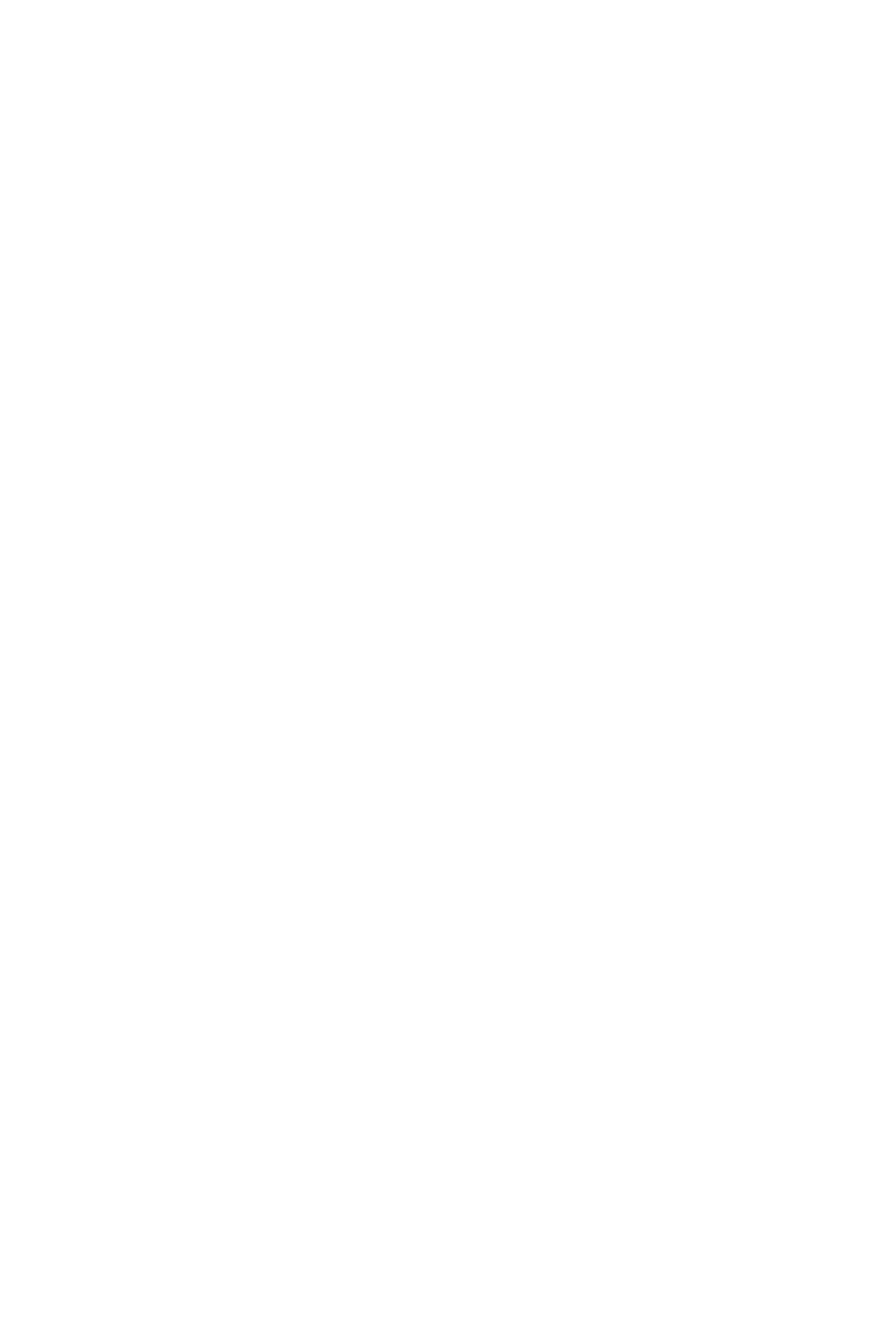
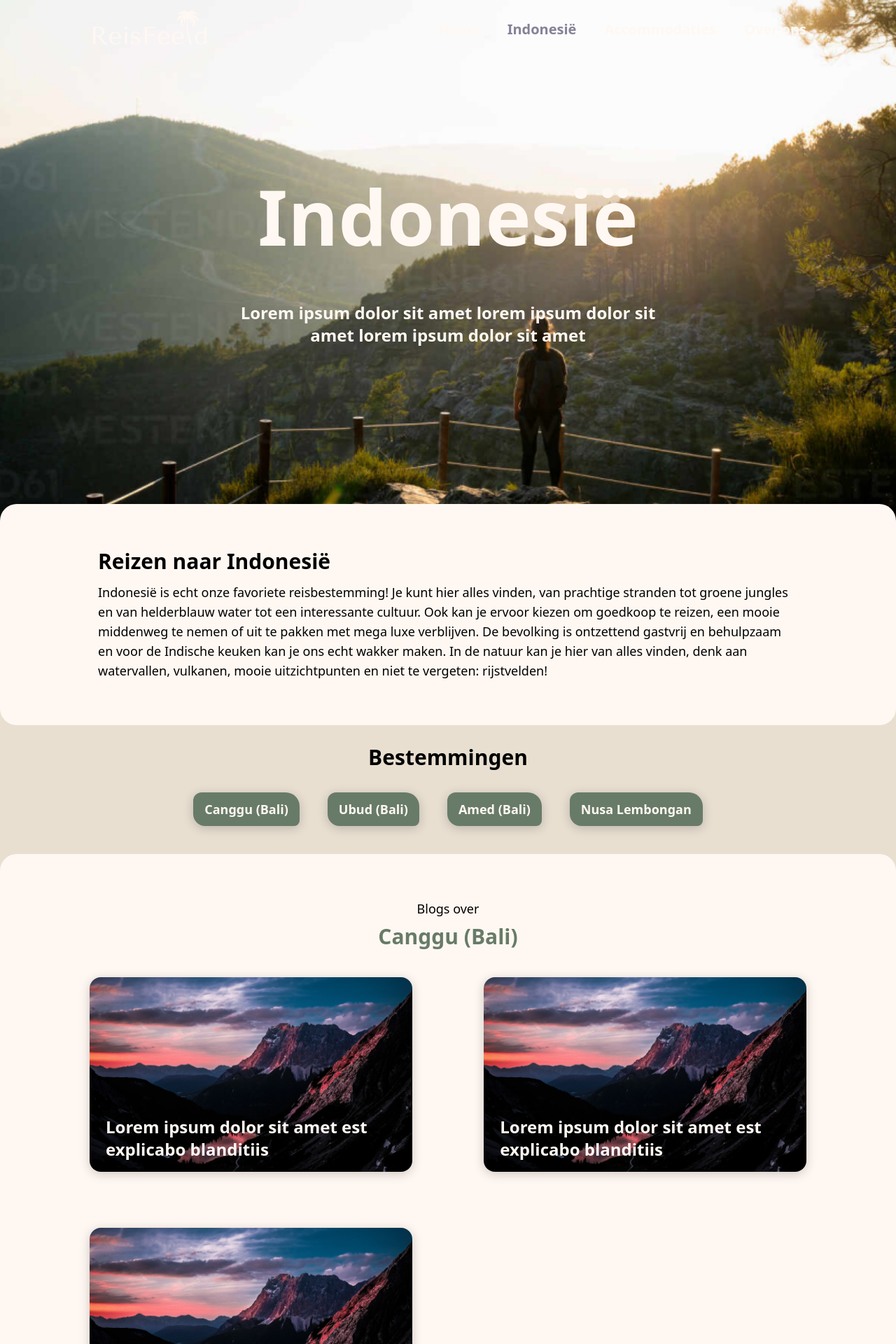
Before and after one commit to dannyfrelink/affiliate-blog, a React (Create React App) app: page /indonesie in a window 1280 px wide. Before the commit this address had no page. Shown: the top 1920 px of the page at 70% size. Before the commit the page ends 800 px from the top, so only its background shows below. Built offline with nearby package versions, Linux system fonts and the light colour scheme; the HTML template or start-up script is replaced by a standard one.

Commit message:
update: change route from 'blogs' to 'indonesie'

```diff
--- a/src/components/general/Footer.tsx
+++ b/src/components/general/Footer.tsx
@@ -90,7 +90,7 @@ const Footer: React.FC = () => {
 						}`}
 					>
 						<ButtonLink link="/">Home</ButtonLink>
-						<ButtonLink link="/blogs">Blogs</ButtonLink>
+						<ButtonLink link="/indonesie">Indonesië</ButtonLink>
 						<ButtonLink link="/accommodaties">
 							Accommodaties
 						</ButtonLink>
--- a/src/components/header/Nav.tsx
+++ b/src/components/header/Nav.tsx
@@ -101,9 +101,9 @@ const Nav: React.FC = () => {
 				<li>
 					<NavLink
 						className={({ isActive }) => checkActive(isActive)}
-						to="/blogs"
+						to="/indonesie"
 					>
-						Blogs
+						Indonesië
 					</NavLink>
 				</li>
 
--- a/src/components/pages/blogs/NextBlog.tsx
+++ b/src/components/pages/blogs/NextBlog.tsx
@@ -15,7 +15,7 @@ const NextBlog: React.FC<NextBlogProps> = ({ blog, size = "small" }) => {
 	const coverImage = require(`../../../assets/mockup/${blog.coverImage}`);
 
 	return (
-		<Link to={`/blogs/${blog.id}`} className="relative block">
+		<Link to={`/indonesie/${blog.id}`} className="relative block">
 			<img
 				className="rounded-2xl w-full"
 				src={coverImage}
--- a/src/components/pages/home/Carousel.tsx
+++ b/src/components/pages/home/Carousel.tsx
@@ -88,7 +88,7 @@ const Carousel: React.FC<CarouselProps> = ({ items }) => {
 
 				return (
 					<Link
-						to={`/blogs/${item.id}`}
+						to={`/indonesie/${item.id}`}
 						className="relative"
 						key={index}
 					>
--- a/src/components/pages/home/Featured.tsx
+++ b/src/components/pages/home/Featured.tsx
@@ -32,7 +32,7 @@ const Featured: React.FC<FeaturedProps> = ({ blog }) => {
 				</div>
 				<BaseText>{blog.featured}</BaseText>
 
-				<ButtonLink link={`/blogs/${blog.id}`}>
+				<ButtonLink link={`/indonesie/${blog.id}`}>
 					Ontdek ervaring{" "}
 					<ArrowForwardRoundedIcon
 						fontSize={screenSize < 750 ? "small" : "medium"}
--- a/src/components/pages/overview/ScrollToTopButton.tsx
+++ b/src/components/pages/overview/ScrollToTopButton.tsx
@@ -15,7 +15,7 @@ const ScrollToTopButton: React.FC<ScrollToTopButtonProps> = () => {
 	const handleScroll = () => {
 		const scrolled = window.scrollY;
 		setIsVisible(
-			scrollFilter === "/blogs"
+			scrollFilter === "/indonesie"
 				? screenSize < 750
 					? scrolled > 1000
 					: screenSize < 1250
@@ -36,7 +36,7 @@ const ScrollToTopButton: React.FC<ScrollToTopButtonProps> = () => {
 	const scrollToTop = () => {
 		window.scrollTo({
 			top:
-				scrollFilter === "/blogs"
+				scrollFilter === "/indonesie"
 					? screenSize < 750
 						? 900
 						: screenSize < 1250
--- a/src/config/AppRouter.tsx
+++ b/src/config/AppRouter.tsx
@@ -13,8 +13,8 @@ const AppRouter: React.FC = () => {
 			<ScrollToTop />
 			<Routes>
 				<Route path="/" element={<Home />} />
-				<Route path="/blogs" element={<BlogOverview />} />
-				<Route path="/blogs/:id" element={<BlogPost />} />
+				<Route path="/indonesie" element={<BlogOverview />} />
+				<Route path="/indonesie/:id" element={<BlogPost />} />
 				<Route path="/accommodaties" element={<Accommodations />} />
 				<Route path="/over-ons" element={<About />} />
 			</Routes>
--- a/src/pages/Blogs/BlogOverview.tsx
+++ b/src/pages/Blogs/BlogOverview.tsx
@@ -85,7 +85,7 @@ const BlogOverview = () => {
 
 									return (
 										<Link
-											to={`/blogs/${blog.id}`}
+											to={`/indonesie/${blog.id}`}
 											className={`relative ${
 												screenSize < 900
 													? "[&>*:not(:first-child)]:mt-2 pt-5 max-w-[550px]"
```
Also changed, not shown: 1 other file (tests, documents, lock files or other folders).
